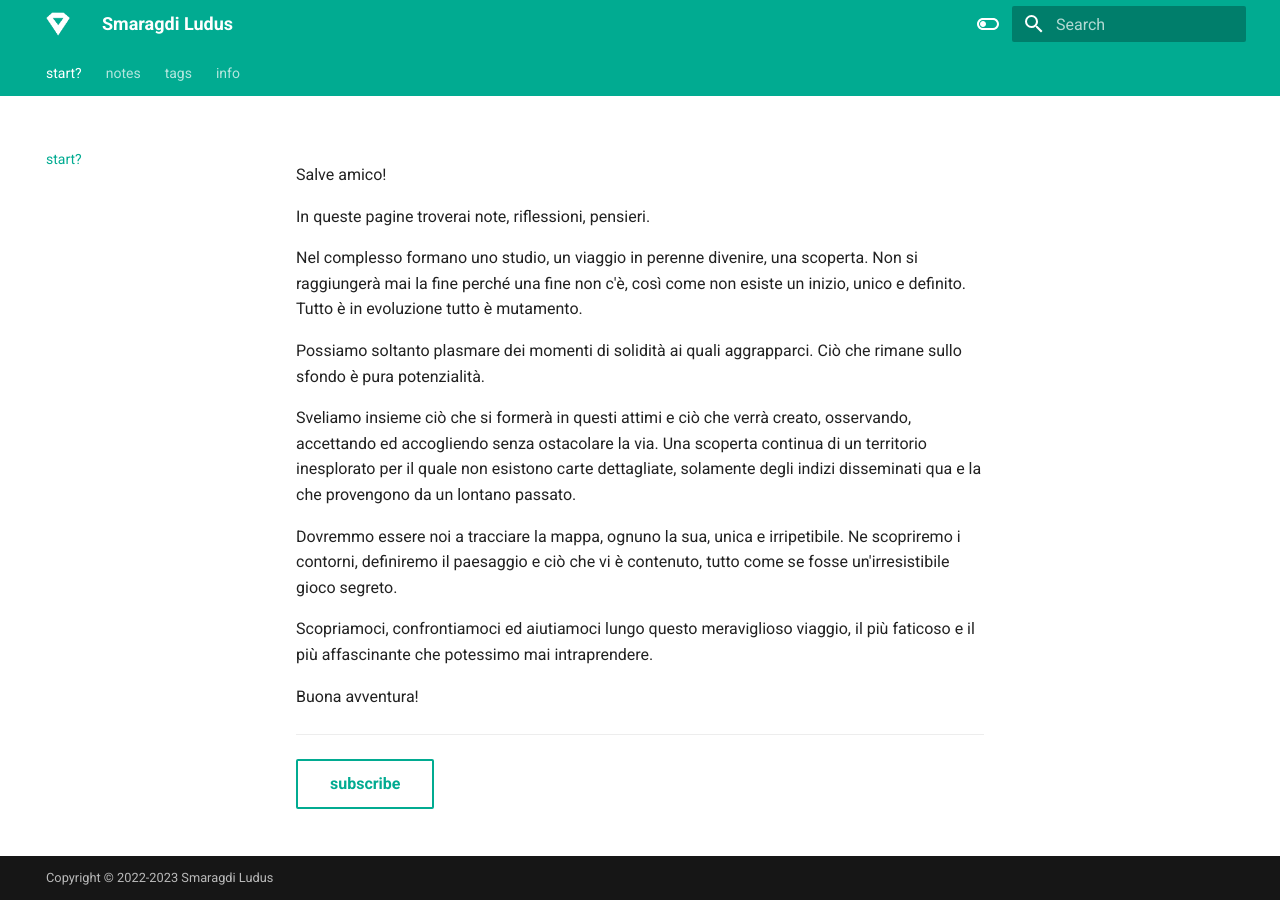
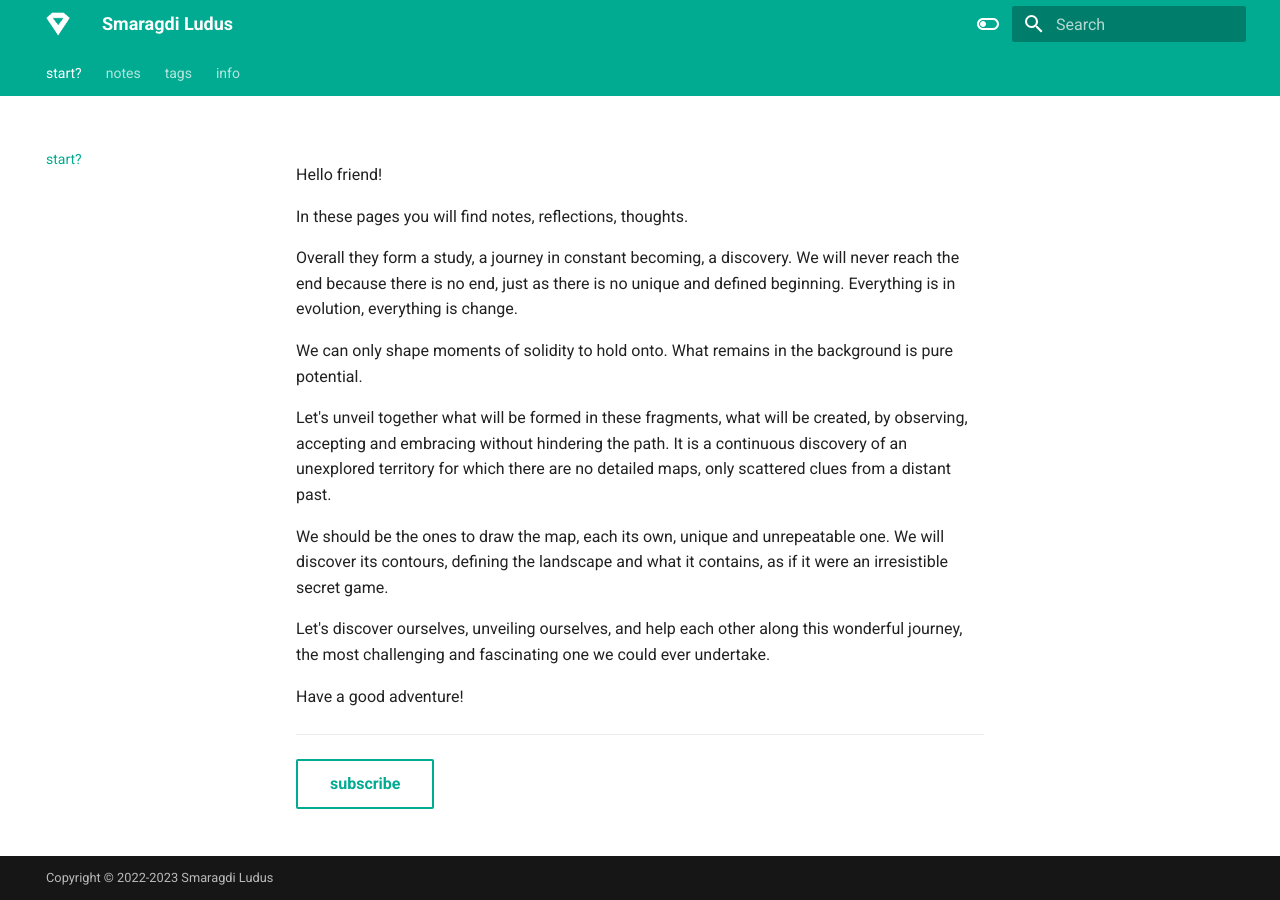
Before and after one commit to smaragdiludus/smaragdiludus.github.io, an MkDocs documentation site: the page built from docs/index.md, in a window 1280 px wide. Built offline with MkDocs 1.6.1 and Material for MkDocs 9.7.7, drawn with Linux system fonts in a browser that asks for light colours.

Commit message:
06/07/23

```diff
--- a/docs/index.md
+++ b/docs/index.md
@@ -19,21 +19,21 @@ fromNoteID: []
   }
 </style>
 
-Salve amico!
+Hello friend!
 
-In queste pagine troverai note, riflessioni, pensieri.
+In these pages you will find notes, reflections, thoughts.
 
-Nel complesso formano uno studio, un viaggio in perenne divenire, una scoperta. Non si raggiungerà mai la fine perché una fine non c'è, così come non esiste un inizio, unico e definito. Tutto è in evoluzione tutto è mutamento.
+Overall they form a study, a journey in constant becoming, a discovery. We will never reach the end because there is no end, just as there is no unique and defined beginning. Everything is in evolution, everything is change.
 
-Possiamo soltanto plasmare dei momenti di solidità ai quali aggrapparci. Ciò che rimane sullo sfondo è pura potenzialità.
+We can only shape moments of solidity to hold onto. What remains in the background is pure potential.
 
-Sveliamo insieme ciò che si formerà in questi attimi e ciò che verrà creato, osservando, accettando ed accogliendo senza ostacolare la via. Una scoperta continua di un territorio inesplorato per il quale non esistono carte dettagliate, solamente degli indizi disseminati qua e la che provengono da un lontano passato.
+Let's unveil together what will be formed in these fragments, what will be created, by observing, accepting and embracing without hindering the path. It is a continuous discovery of an unexplored territory for which there are no detailed maps, only scattered clues from a distant past.
 
-Dovremmo essere noi a tracciare la mappa, ognuno la sua, unica e irripetibile. Ne scopriremo i contorni, definiremo il paesaggio e ciò che vi è contenuto, tutto come se fosse un'irresistibile gioco segreto.
+We should be the ones to draw the map, each its own, unique and unrepeatable one. We will discover its contours, defining the landscape and what it contains, as if it were an irresistible secret game.
 
-Scopriamoci, confrontiamoci ed aiutiamoci lungo questo meraviglioso viaggio, il più faticoso e il più affascinante che potessimo mai intraprendere.
+Let's discover ourselves, unveiling ourselves, and help each other along this wonderful journey, the most challenging and fascinating one we could ever undertake.
 
-Buona avventura!
+Have a good adventure!
 
 ---
 [subscribe](https://forms.gle/81QTtwV9HiRb8o3y6){ .md-button }
```
Also changed, not shown: docs/index 1.md (added, +39 -0 lines), docs/notesFromObsidian/Hi friend!.md (added, +21 -0 lines), site/index.html, site/subscribe/index.html (deleted), 1 other file.
